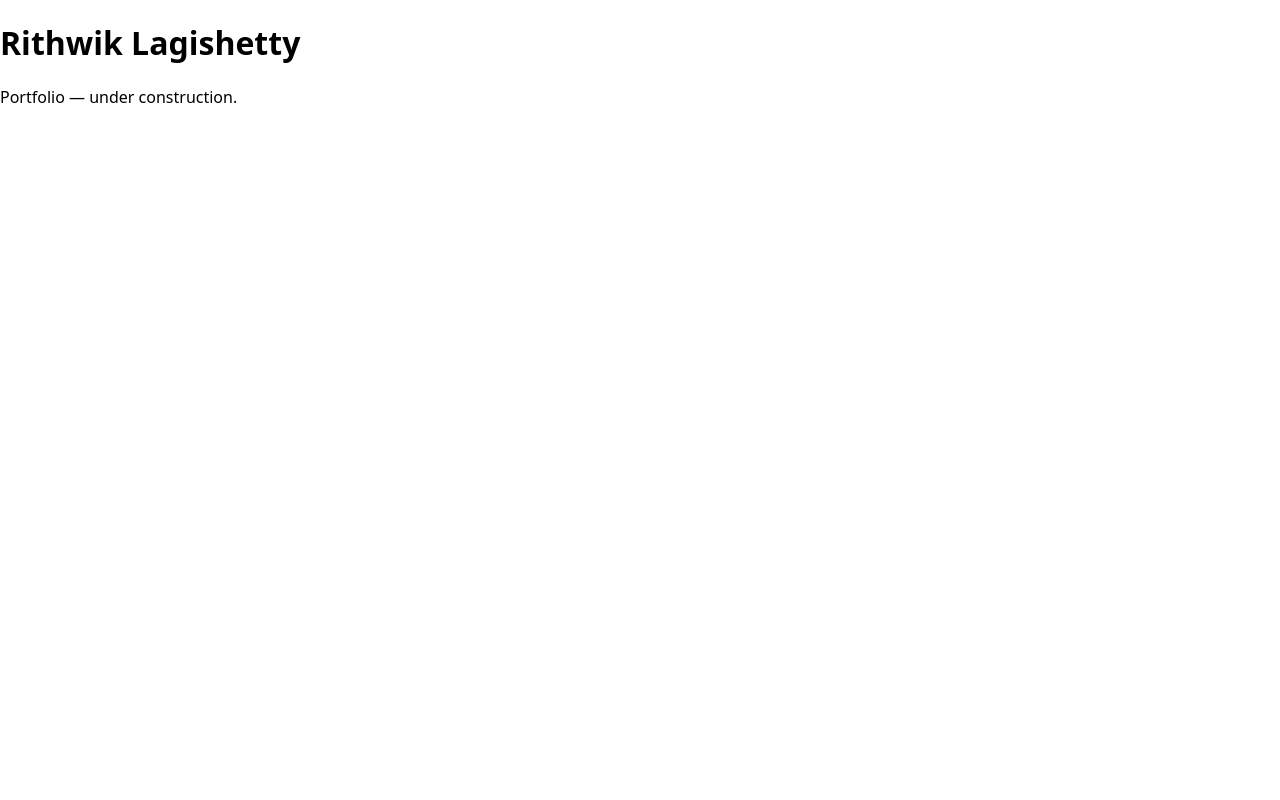
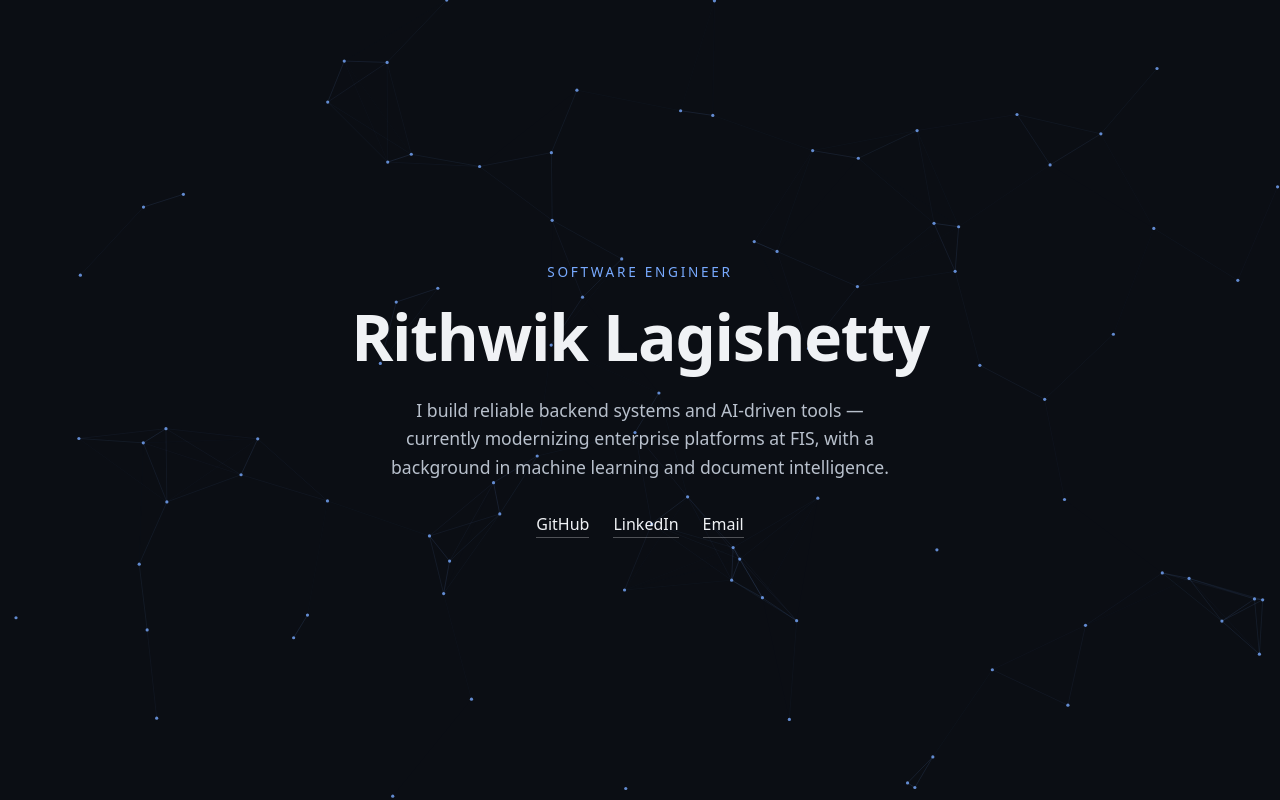
Before and after one commit to Rith0107/rith_portfolio, a React (Vite) app: page / in a window 1280 px wide. Built offline with nearby package versions, Linux system fonts and the light colour scheme.

Commit message:
feat: add hero section with generative particle background
Canvas-based particle network that drifts and reacts to cursor
proximity, layered behind the name/title/tagline and contact links.

```diff
--- /dev/null
+++ b/src/App.css
@@ -0,0 +1,92 @@
+.app {
+  position: relative;
+  min-height: 100vh;
+  width: 100%;
+  overflow: hidden;
+  background: #0b0e14;
+  color: #f0f2f5;
+}
+
+.particle-background {
+  position: absolute;
+  inset: 0;
+  width: 100%;
+  height: 100%;
+  display: block;
+}
+
+.hero {
+  position: relative;
+  z-index: 1;
+  min-height: 100vh;
+  display: flex;
+  align-items: center;
+  justify-content: center;
+  padding: 2rem;
+}
+
+.hero-content {
+  max-width: 640px;
+  text-align: center;
+  animation: hero-rise 0.8s ease-out both;
+}
+
+.hero-eyebrow {
+  margin: 0 0 0.75rem;
+  font-size: 0.85rem;
+  letter-spacing: 0.2em;
+  text-transform: uppercase;
+  color: #78aaff;
+}
+
+.hero-name {
+  margin: 0 0 1rem;
+  font-size: clamp(2.5rem, 6vw, 4rem);
+  font-weight: 700;
+  letter-spacing: -0.02em;
+}
+
+.hero-tagline {
+  margin: 0 auto 2rem;
+  max-width: 520px;
+  font-size: 1.1rem;
+  line-height: 1.6;
+  color: #b8c0cc;
+}
+
+.hero-links {
+  display: flex;
+  gap: 1.5rem;
+  justify-content: center;
+}
+
+.hero-links a {
+  color: #f0f2f5;
+  text-decoration: none;
+  font-weight: 500;
+  border-bottom: 1px solid rgba(240, 242, 245, 0.3);
+  padding-bottom: 2px;
+  transition: border-color 0.2s ease, color 0.2s ease;
+}
+
+.hero-links a:hover {
+  color: #78aaff;
+  border-color: #78aaff;
+}
+
+@keyframes hero-rise {
+  from {
+    opacity: 0;
+    transform: translateY(24px);
+  }
+  to {
+    opacity: 1;
+    transform: translateY(0);
+  }
+}
+
+@media (prefers-reduced-motion: reduce) {
+  .hero-content {
+    animation: none;
+  }
+}
--- a/src/App.tsx
+++ b/src/App.tsx
@@ -1,8 +1,12 @@
+import ParticleBackground from './components/ParticleBackground'
+import Hero from './components/Hero'
+import './App.css'
+
 function App() {
   return (
     <main className="app">
-      <h1>Rithwik Lagishetty</h1>
-      <p>Portfolio — under construction.</p>
+      <ParticleBackground />
+      <Hero />
     </main>
   )
 }
--- /dev/null
+++ b/src/components/Hero.tsx
@@ -0,0 +1,28 @@
+export default function Hero() {
+  return (
+    <section className="hero">
+      <div className="hero-content">
+        <p className="hero-eyebrow">Software Engineer</p>
+        <h1 className="hero-name">Rithwik Lagishetty</h1>
+        <p className="hero-tagline">
+          I build reliable backend systems and AI-driven tools — currently
+          modernizing enterprise platforms at FIS, with a background in
+          machine learning and document intelligence.
+        </p>
+        <div className="hero-links">
+          <a href="https://github.com/Rith0107" target="_blank" rel="noreferrer">
+            GitHub
+          </a>
+          <a
+            href="https://linkedin.com/in/rithwik-lagishetty"
+            target="_blank"
+            rel="noreferrer"
+          >
+            LinkedIn
+          </a>
+          <a href="mailto:rithwik.lagishetty@gmail.com">Email</a>
+        </div>
+      </div>
+    </section>
+  )
+}
--- /dev/null
+++ b/src/components/ParticleBackground.tsx
@@ -0,0 +1,132 @@
+import { useEffect, useRef } from 'react'
+
+interface Particle {
+  x: number
+  y: number
+  vx: number
+  vy: number
+}
+
+const PARTICLE_COUNT = 90
+const LINK_DISTANCE = 130
+const MOUSE_RADIUS = 160
+
+export default function ParticleBackground() {
+  const canvasRef = useRef<HTMLCanvasElement>(null)
+
+  useEffect(() => {
+    const canvas = canvasRef.current
+    if (!canvas) return
+    const ctx = canvas.getContext('2d')
+    if (!ctx) return
+
+    const prefersReducedMotion = window.matchMedia(
+      '(prefers-reduced-motion: reduce)',
+    ).matches
+
+    let width = 0
+    let height = 0
+    let particles: Particle[] = []
+    const mouse = { x: -9999, y: -9999 }
+
+    function resize() {
+      if (!canvas) return
+      width = canvas.width = canvas.offsetWidth
+      height = canvas.height = canvas.offsetHeight
+    }
+
+    function initParticles() {
+      particles = Array.from({ length: PARTICLE_COUNT }, () => ({
+        x: Math.random() * width,
+        y: Math.random() * height,
+        vx: (Math.random() - 0.5) * 0.3,
+        vy: (Math.random() - 0.5) * 0.3,
+      }))
+    }
+
+    function handlePointerMove(e: PointerEvent) {
+      const rect = canvas!.getBoundingClientRect()
+      mouse.x = e.clientX - rect.left
+      mouse.y = e.clientY - rect.top
+    }
+
+    function handlePointerLeave() {
+      mouse.x = -9999
+      mouse.y = -9999
+    }
+
+    resize()
+    initParticles()
+
+    window.addEventListener('resize', () => {
+      resize()
+      initParticles()
+    })
+    canvas.addEventListener('pointermove', handlePointerMove)
+    canvas.addEventListener('pointerleave', handlePointerLeave)
+
+    let frameId: number
+
+    function draw() {
+      if (!ctx) return
+      ctx.clearRect(0, 0, width, height)
+
+      for (const p of particles) {
+        p.x += p.vx
+        p.y += p.vy
+
+        if (p.x < 0 || p.x > width) p.vx *= -1
+        if (p.y < 0 || p.y > height) p.vy *= -1
+
+        const dx = p.x - mouse.x
+        const dy = p.y - mouse.y
+        const distToMouse = Math.hypot(dx, dy)
+        if (distToMouse < MOUSE_RADIUS) {
+          const force = (MOUSE_RADIUS - distToMouse) / MOUSE_RADIUS
+          p.x += (dx / distToMouse) * force * 1.2
+          p.y += (dy / distToMouse) * force * 1.2
+        }
+      }
+
+      ctx.fillStyle = 'rgba(120, 170, 255, 0.8)'
+      for (const p of particles) {
+        ctx.beginPath()
+        ctx.arc(p.x, p.y, 1.6, 0, Math.PI * 2)
+        ctx.fill()
+      }
+
+      for (let i = 0; i < particles.length; i++) {
+        for (let j = i + 1; j < particles.length; j++) {
+          const a = particles[i]
+          const b = particles[j]
+          const dist = Math.hypot(a.x - b.x, a.y - b.y)
+          if (dist < LINK_DISTANCE) {
+            ctx.strokeStyle = `rgba(120, 170, 255, ${0.15 * (1 - dist / LINK_DISTANCE)})`
+            ctx.lineWidth = 1
+            ctx.beginPath()
+            ctx.moveTo(a.x, a.y)
+            ctx.lineTo(b.x, b.y)
+            ctx.stroke()
+          }
+        }
+      }
+
+      frameId = requestAnimationFrame(draw)
+    }
+
+    if (prefersReducedMotion) {
+      draw()
+    } else {
+      frameId = requestAnimationFrame(draw)
+    }
+
+    return () => {
+      cancelAnimationFrame(frameId)
+      window.removeEventListener('resize', resize)
+      canvas.removeEventListener('pointermove', handlePointerMove)
+      canvas.removeEventListener('pointerleave', handlePointerLeave)
+    }
+  }, [])
+
+  return <canvas ref={canvasRef} className="particle-background" aria-hidden="true" />
+}
```
